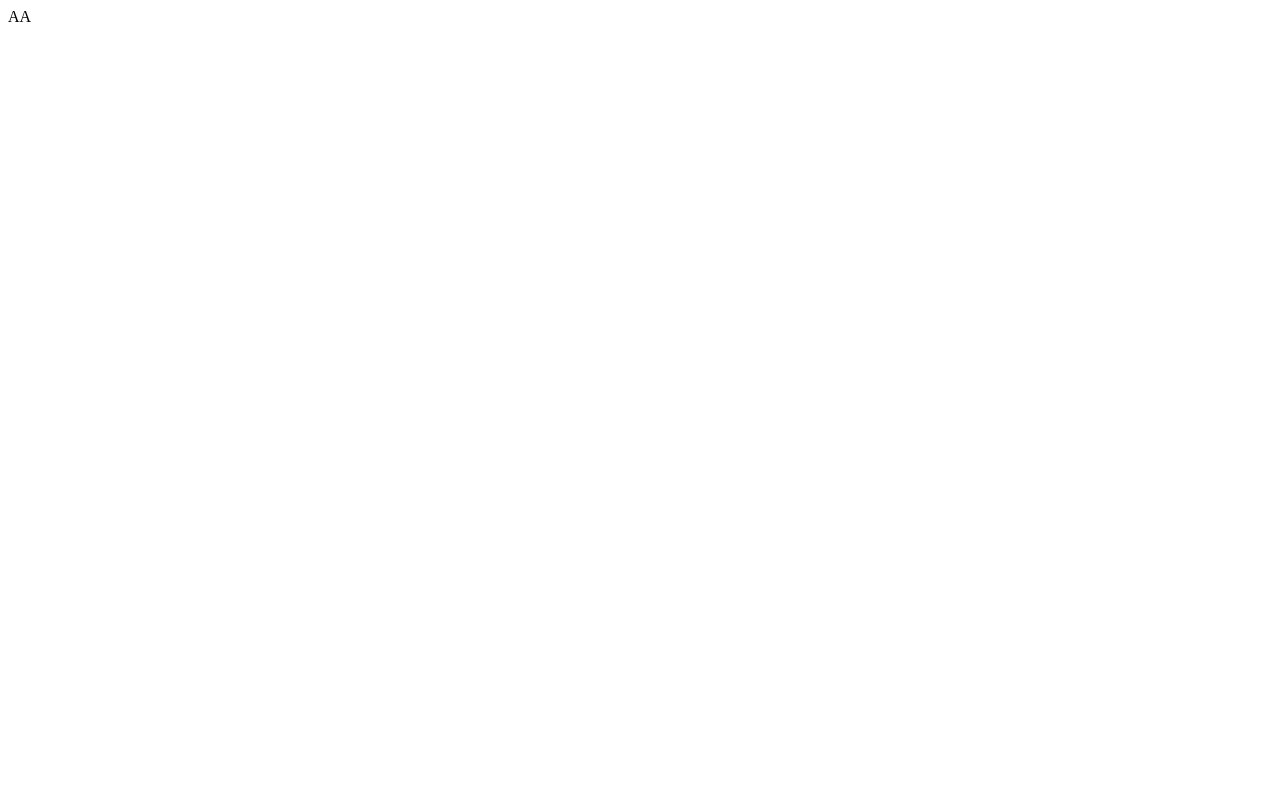
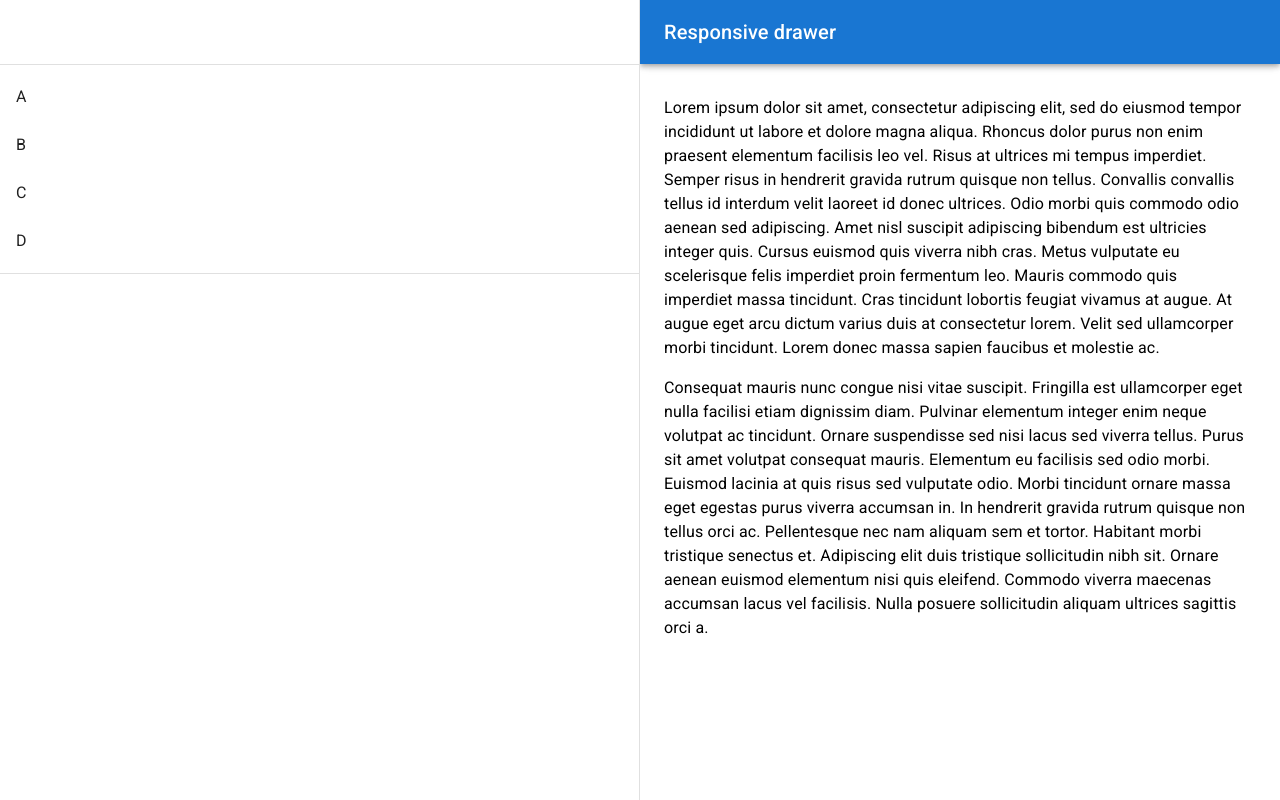
Before and after one commit to phillipnunes/reddit-client, a React (Create React App) app: page / in a window 1280 px wide. Built offline with nearby package versions, Linux system fonts and the light colour scheme.

Commit message:
Components: Adding drawer and content

```diff
--- a/package.json
+++ b/package.json
@@ -3,6 +3,9 @@
   "version": "0.1.0",
   "private": true,
   "dependencies": {
+    "@emotion/react": "^11.4.1",
+    "@emotion/styled": "^11.3.0",
+    "@mui/icons-material": "^5.0.0",
     "@mui/material": "^5.0.0",
     "@testing-library/jest-dom": "^5.11.4",
     "@testing-library/react": "^11.1.0",
--- a/public/index.html
+++ b/public/index.html
@@ -7,37 +7,22 @@
     <meta name="theme-color" content="#000000" />
     <meta
       name="description"
-      content="Web site created using create-react-app"
+      content="Just a reddit client"
     />
     <link rel="apple-touch-icon" href="%PUBLIC_URL%/logo192.png" />
-    <!--
-      manifest.json provides metadata used when your web app is installed on a
-      user's mobile device or desktop. See https://developers.google.com/web/fundamentals/web-app-manifest/
-    -->
     <link rel="manifest" href="%PUBLIC_URL%/manifest.json" />
-    <!--
-      Notice the use of %PUBLIC_URL% in the tags above.
-      It will be replaced with the URL of the `public` folder during the build.
-      Only files inside the `public` folder can be referenced from the HTML.
-
-      Unlike "/favicon.ico" or "favicon.ico", "%PUBLIC_URL%/favicon.ico" will
-      work correctly both with client-side routing and a non-root public URL.
-      Learn how to configure a non-root public URL by running `npm run build`.
-    -->
-    <title>React App</title>
+    <link
+          rel="stylesheet"
+          href="https://fonts.googleapis.com/css?family=Roboto:300,400,500,700&display=swap"
+    />
+    <link
+          rel="stylesheet"
+          href="https://fonts.googleapis.com/icon?family=Material+Icons"
+    />
+    <title>Reddit Client</title>
   </head>
   <body>
     <noscript>You need to enable JavaScript to run this app.</noscript>
     <div id="root"></div>
-    <!--
-      This HTML file is a template.
-      If you open it directly in the browser, you will see an empty page.
-
-      You can add webfonts, meta tags, or analytics to this file.
-      The build step will place the bundled scripts into the <body> tag.
-
-      To begin the development, run `npm start` or `yarn start`.
-      To create a production bundle, use `npm run build` or `yarn build`.
-    -->
   </body>
 </html>
--- a/src/components/App/App.tsx
+++ b/src/components/App/App.tsx
@@ -1,6 +1,14 @@
+import Drawer from "../Drawer";
+import Content from "../Content";
+
 function App() {
   return (
-    <div>AA</div>
+    <>
+      <Drawer>
+        <Content />
+      </Drawer>
+      <div>AA</div>
+    </>
   );
 }
 
--- /dev/null
+++ b/src/components/Content.tsx
@@ -0,0 +1,33 @@
+import Typography from "@mui/material/Typography";
+
+export default function Content() {
+  return <>
+    <Typography paragraph>
+      Lorem ipsum dolor sit amet, consectetur adipiscing elit, sed do eiusmod
+      tempor incididunt ut labore et dolore magna aliqua. Rhoncus dolor purus non
+      enim praesent elementum facilisis leo vel. Risus at ultrices mi tempus
+      imperdiet. Semper risus in hendrerit gravida rutrum quisque non tellus.
+      Convallis convallis tellus id interdum velit laoreet id donec ultrices.
+      Odio morbi quis commodo odio aenean sed adipiscing. Amet nisl suscipit
+      adipiscing bibendum est ultricies integer quis. Cursus euismod quis viverra
+      nibh cras. Metus vulputate eu scelerisque felis imperdiet proin fermentum
+      leo. Mauris commodo quis imperdiet massa tincidunt. Cras tincidunt lobortis
+      feugiat vivamus at augue. At augue eget arcu dictum varius duis at
+      consectetur lorem. Velit sed ullamcorper morbi tincidunt. Lorem donec massa
+      sapien faucibus et molestie ac.
+    </Typography>
+    <Typography paragraph>
+      Consequat mauris nunc congue nisi vitae suscipit. Fringilla est ullamcorper
+      eget nulla facilisi etiam dignissim diam. Pulvinar elementum integer enim
+      neque volutpat ac tincidunt. Ornare suspendisse sed nisi lacus sed viverra
+      tellus. Purus sit amet volutpat consequat mauris. Elementum eu facilisis
+      sed odio morbi. Euismod lacinia at quis risus sed vulputate odio. Morbi
+      tincidunt ornare massa eget egestas purus viverra accumsan in. In hendrerit
+      gravida rutrum quisque non tellus orci ac. Pellentesque nec nam aliquam sem
+      et tortor. Habitant morbi tristique senectus et. Adipiscing elit duis
+      tristique sollicitudin nibh sit. Ornare aenean euismod elementum nisi quis
+      eleifend. Commodo viverra maecenas accumsan lacus vel facilisis. Nulla
+      posuere sollicitudin aliquam ultrices sagittis orci a.
+    </Typography>
+  </>
+}
--- /dev/null
+++ b/src/components/Drawer.tsx
@@ -0,0 +1,100 @@
+import { useState } from 'react';
+import AppBar from '@mui/material/AppBar';
+import Box from '@mui/material/Box';
+import IconButton from '@mui/material/IconButton';
+import MenuIcon from '@mui/icons-material/Menu';
+import Divider from '@mui/material/Divider';
+import DrawerMUI from '@mui/material/Drawer';
+import List from '@mui/material/List';
+import ListItem from '@mui/material/ListItem';
+import ListItemText from '@mui/material/ListItemText';
+import Toolbar from '@mui/material/Toolbar';
+import Typography from '@mui/material/Typography';
+
+const drawerWidth = '50%';
+
+function Drawer({ children }: {children: any}) {
+  const [mobileOpen, setMobileOpen] = useState(false);
+
+  const handleDrawerToggle = () => {
+    setMobileOpen(!mobileOpen);
+  };
+
+  const drawer = (
+    <div>
+      <Toolbar />
+      <Divider />
+      <List>
+        {['A', 'B', 'C', 'D'].map((text, index) => (
+          <ListItem button key={text}>
+            <ListItemText primary={text} />
+          </ListItem>
+        ))}
+      </List>
+      <Divider />
+    </div>
+  );
+
+  return (
+    <Box sx={{ display: 'flex' }}>
+      <AppBar
+        position="fixed"
+        sx={{
+          width: { sm: `calc(100% - ${drawerWidth})` },
+          ml: { sm: `${drawerWidth}` },
+        }}
+      >
+        <Toolbar>
+          <IconButton
+            color="inherit"
+            aria-label="open drawer"
+            edge="start"
+            onClick={handleDrawerToggle}
+            sx={{ mr: 2, display: { sm: 'none' } }}
+          >
+            <MenuIcon />
+          </IconButton>
+          <Typography variant="h6" noWrap component="div">
+            Responsive drawer
+          </Typography>
+        </Toolbar>
+      </AppBar>
+      <Box
+        component="nav"
+        sx={{ width: { sm: drawerWidth }, flexShrink: { sm: 0 } }}
+        aria-label="mailbox folders"
+      >
+        <DrawerMUI
+          variant="temporary"
+          open={mobileOpen}
+          onClose={handleDrawerToggle}
+          ModalProps={{
+            keepMounted: true,
+          }}
+          sx={{
+            display: { xs: 'block', sm: 'none' },
+            '& .MuiDrawer-paper': { boxSizing: 'border-box', width: drawerWidth },
+          }}
+        >
+          {drawer}
+        </DrawerMUI>
+        <DrawerMUI
+          variant="permanent"
+          sx={{
+            display: { xs: 'none', sm: 'block' },
+            '& .MuiDrawer-paper': { boxSizing: 'border-box', width: drawerWidth },
+          }}
+          open
+        >
+          {drawer}
+        </DrawerMUI>
+      </Box>
+      <Box component="main" sx={{ flexGrow: 1, p: 3 }}>
+        <Toolbar />
+        {children}
+      </Box>
+    </Box>
+  );
+}
+
+export default Drawer;
```
Also changed, not shown: 1 other file (tests, documents, lock files or other folders).
